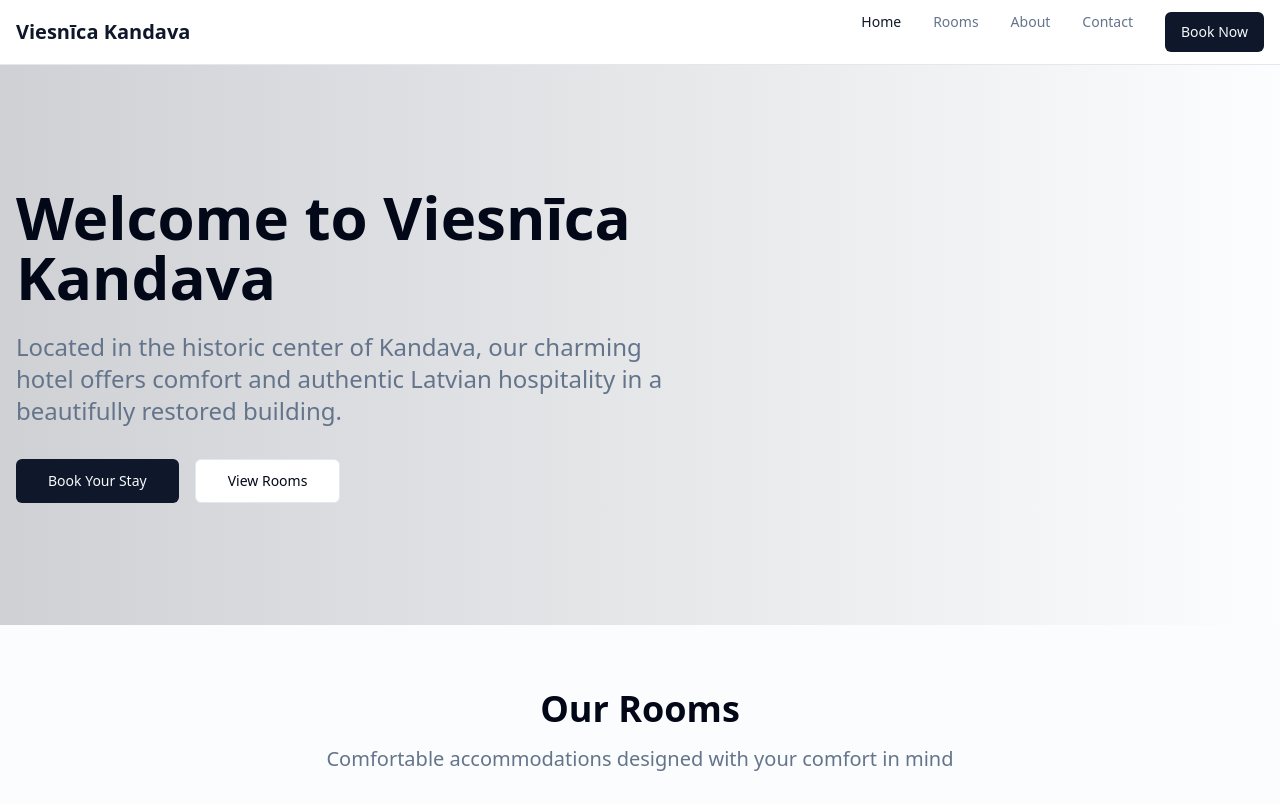
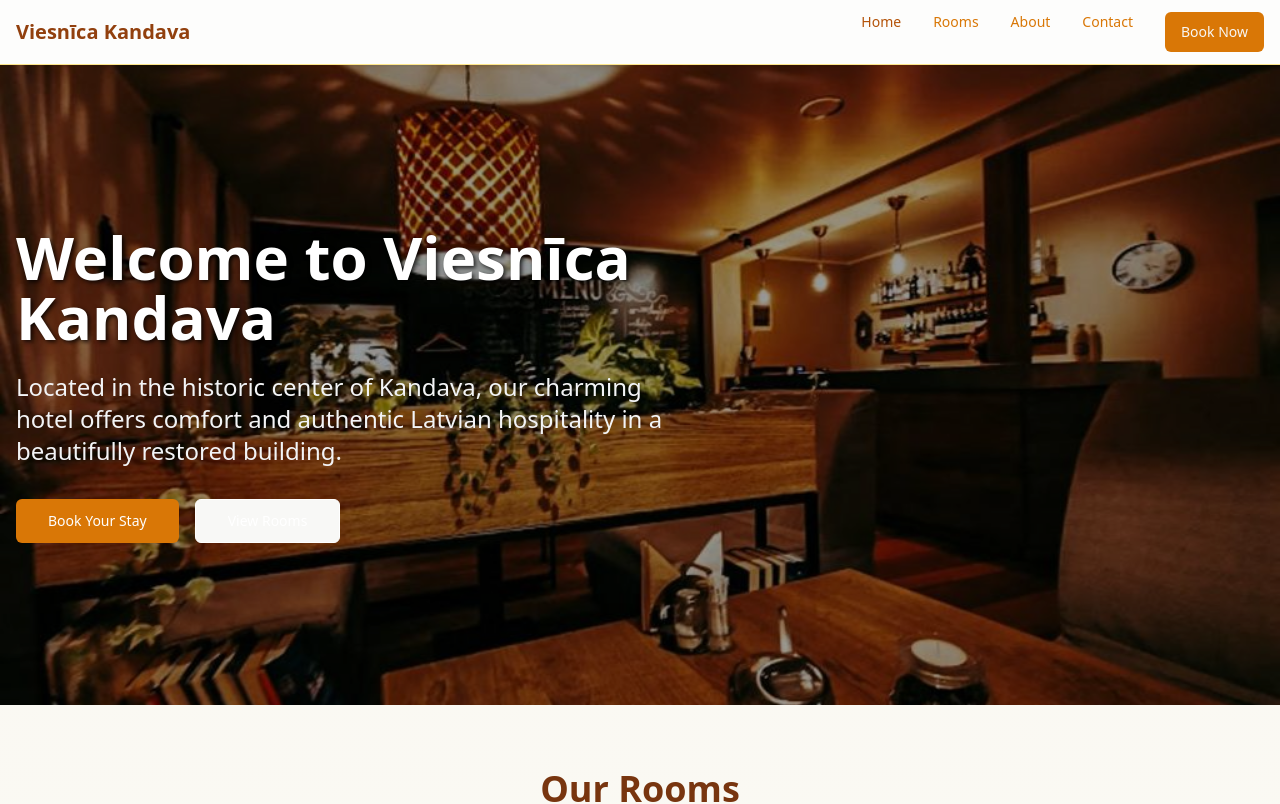
Before and after one commit to nkot24/creative-query-flow, a React (Vite) app: page / in a window 1280 px wide. Shown: the top 804 px of the page. Built offline with nearby package versions, Linux system fonts and the light colour scheme.

Commit message:
Refactor: Apply image-based design
Integrate the provided image into the design, ensuring visual harmony and aesthetic appeal.

```diff
--- a/src/components/hotel/HeroSection.tsx
+++ b/src/components/hotel/HeroSection.tsx
@@ -5,20 +5,32 @@ import { hotelData } from "@/models/hotelModel";
 
 export const HeroSection = () => {
   return (
-    <section className="relative h-[70vh] bg-gradient-to-r from-primary/20 to-secondary/20 flex items-center">
-      <div className="container mx-auto px-4">
-        <div className="max-w-2xl">
-          <h1 className="text-4xl md:text-6xl font-bold mb-6">
+    <section className="relative h-[80vh] overflow-hidden">
+      {/* Background Image */}
+      <div
+        className="absolute inset-0 bg-cover bg-center bg-no-repeat"
+        style={{
+          backgroundImage: "url('/lovable-uploads/c595f550-7634-4f25-bcfd-f70b07702255.png')"
+        }}
+      >
+        {/* Dark overlay for better text readability */}
+        <div className="absolute inset-0 bg-black/40"></div>
+      </div>
+
+      {/* Content */}
+      <div className="relative z-10 container mx-auto px-4 h-full flex items-center">
+        <div className="max-w-2xl text-white">
+          <h1 className="text-4xl md:text-6xl font-bold mb-6 text-shadow-lg">
             Welcome to {hotelData.name}
           </h1>
-          <p className="text-xl md:text-2xl text-muted-foreground mb-8">
+          <p className="text-xl md:text-2xl mb-8 text-gray-100">
             {hotelData.description}
           </p>
           <div className="flex flex-col sm:flex-row gap-4">
-            <Button size="lg" asChild>
+            <Button size="lg" asChild className="bg-amber-600 hover:bg-amber-700 text-white border-none">
               <Link to="/booking">Book Your Stay</Link>
             </Button>
-            <Button variant="outline" size="lg" asChild>
+            <Button variant="outline" size="lg" asChild className="border-white text-white hover:bg-white hover:text-amber-900">
               <Link to="/rooms">View Rooms</Link>
             </Button>
           </div>
--- a/src/components/hotel/Navigation.tsx
+++ b/src/components/hotel/Navigation.tsx
@@ -18,10 +18,10 @@ export const Navigation = () => {
   const isActive = (path: string) => location.pathname === path;
 
   return (
-    <nav className="bg-card border-b sticky top-0 z-50">
+    <nav className="bg-card/95 backdrop-blur-sm border-b border-amber-200 sticky top-0 z-50 shadow-sm">
       <div className="container mx-auto px-4">
         <div className="flex justify-between items-center h-16">
-          <Link to="/" className="text-xl font-bold text-primary">
+          <Link to="/" className="text-xl font-bold text-amber-800 hover:text-amber-900 transition-colors">
             Viesnīca Kandava
           </Link>
 
@@ -31,14 +31,14 @@ export const Navigation = () => {
               <Link
                 key={item.name}
                 to={item.path}
-                className={`text-sm font-medium transition-colors hover:text-primary ${
-                  isActive(item.path) ? "text-primary" : "text-muted-foreground"
+                className={`text-sm font-medium transition-colors hover:text-amber-700 ${
+                  isActive(item.path) ? "text-amber-700" : "text-amber-600"
                 }`}
               >
                 {item.name}
               </Link>
             ))}
-            <Button asChild>
+            <Button asChild className="bg-amber-600 hover:bg-amber-700">
               <Link to="/booking">Book Now</Link>
             </Button>
           </div>
@@ -47,30 +47,30 @@ export const Navigation = () => {
           <Button
             variant="ghost"
             size="icon"
-            className="md:hidden"
+            className="md:hidden hover:bg-amber-100"
             onClick={() => setIsOpen(!isOpen)}
           >
-            {isOpen ? <X className="h-5 w-5" /> : <Menu className="h-5 w-5" />}
+            {isOpen ? <X className="h-5 w-5 text-amber-700" /> : <Menu className="h-5 w-5 text-amber-700" />}
           </Button>
         </div>
 
         {/* Mobile Navigation */}
         {isOpen && (
-          <div className="md:hidden py-4 border-t">
+          <div className="md:hidden py-4 border-t border-amber-200">
             <div className="flex flex-col space-y-2">
               {navItems.map((item) => (
                 <Link
                   key={item.name}
                   to={item.path}
-                  className={`px-2 py-2 text-sm font-medium transition-colors hover:text-primary ${
-                    isActive(item.path) ? "text-primary" : "text-muted-foreground"
+                  className={`px-2 py-2 text-sm font-medium transition-colors hover:text-amber-700 ${
+                    isActive(item.path) ? "text-amber-700" : "text-amber-600"
                   }`}
                   onClick={() => setIsOpen(false)}
                 >
                   {item.name}
                 </Link>
               ))}
-              <Button asChild className="w-full mt-4">
+              <Button asChild className="w-full mt-4 bg-amber-600 hover:bg-amber-700">
                 <Link to="/booking" onClick={() => setIsOpen(false)}>Book Now</Link>
               </Button>
             </div>
--- a/src/components/hotel/RoomsPreview.tsx
+++ b/src/components/hotel/RoomsPreview.tsx
@@ -3,16 +3,16 @@ import { Button } from "@/components/ui/button";
 import { Card, CardContent, CardDescription, CardHeader, CardTitle } from "@/components/ui/card";
 import { Link } from "react-router-dom";
 import { roomsData } from "@/models/hotelModel";
-import { Users, Wifi, Car } from "lucide-react";
+import { Users } from "lucide-react";
 
 export const RoomsPreview = () => {
   const featuredRooms = roomsData.slice(0, 2);
 
   return (
-    <section className="py-16 bg-muted/30">
+    <section className="py-16 bg-gradient-to-b from-amber-50/30 to-orange-50/20">
       <div className="container mx-auto px-4">
         <div className="text-center mb-12">
-          <h2 className="text-3xl md:text-4xl font-bold mb-4">Our Rooms</h2>
+          <h2 className="text-3xl md:text-4xl font-bold mb-4 text-amber-900">Our Rooms</h2>
           <p className="text-xl text-muted-foreground max-w-2xl mx-auto">
             Comfortable accommodations designed with your comfort in mind
           </p>
@@ -20,19 +20,19 @@ export const RoomsPreview = () => {
 
         <div className="grid md:grid-cols-2 gap-8 mb-8">
           {featuredRooms.map((room) => (
-            <Card key={room.id} className="overflow-hidden">
-              <div className="h-48 bg-gradient-to-br from-primary/10 to-secondary/10"></div>
+            <Card key={room.id} className="overflow-hidden border-amber-200 hover:shadow-lg transition-shadow">
+              <div className="h-48 bg-gradient-to-br from-amber-100 to-orange-100"></div>
               <CardHeader>
                 <div className="flex justify-between items-start">
                   <div>
-                    <CardTitle>{room.type}</CardTitle>
+                    <CardTitle className="text-amber-900">{room.type}</CardTitle>
                     <CardDescription className="flex items-center gap-1 mt-1">
-                      <Users className="h-4 w-4" />
+                      <Users className="h-4 w-4 text-amber-600" />
                       Up to {room.max_guests} guests
                     </CardDescription>
                   </div>
                   <div className="text-right">
-                    <div className="text-2xl font-bold">€{room.price_per_night}</div>
+                    <div className="text-2xl font-bold text-amber-700">€{room.price_per_night}</div>
                     <div className="text-sm text-muted-foreground">per night</div>
                   </div>
                 </div>
@@ -43,7 +43,7 @@ export const RoomsPreview = () => {
                   {room.features.slice(0, 3).map((feature) => (
                     <span
                       key={feature}
-                      className="px-2 py-1 bg-muted text-muted-foreground text-xs rounded-md"
+                      className="px-2 py-1 bg-amber-100 text-amber-800 text-xs rounded-md"
                     >
                       {feature}
                     </span>
@@ -55,7 +55,7 @@ export const RoomsPreview = () => {
         </div>
 
         <div className="text-center">
-          <Button asChild>
+          <Button asChild className="bg-amber-600 hover:bg-amber-700">
             <Link to="/rooms">View All Rooms</Link>
           </Button>
         </div>
--- a/src/index.css
+++ b/src/index.css
@@ -1,3 +1,4 @@
+
 @tailwind base;
 @tailwind components;
 @tailwind utilities;
@@ -6,89 +7,82 @@
 
 @layer base {
   :root {
-    --background: 0 0% 100%;
-    --foreground: 222.2 84% 4.9%;
+    --background: 45 15% 97%;
+    --foreground: 30 25% 8%;
 
-    --card: 0 0% 100%;
-    --card-foreground: 222.2 84% 4.9%;
+    --card: 45 15% 99%;
+    --card-foreground: 30 25% 8%;
 
-    --popover: 0 0% 100%;
-    --popover-foreground: 222.2 84% 4.9%;
+    --popover: 45 15% 99%;
+    --popover-foreground: 30 25% 8%;
 
-    --primary: 222.2 47.4% 11.2%;
-    --primary-foreground: 210 40% 98%;
+    --primary: 25 95% 53%;
+    --primary-foreground: 45 15% 97%;
 
-    --secondary: 210 40% 96.1%;
-    --secondary-foreground: 222.2 47.4% 11.2%;
+    --secondary: 35 25% 92%;
+    --secondary-foreground: 30 25% 15%;
 
-    --muted: 210 40% 96.1%;
-    --muted-foreground: 215.4 16.3% 46.9%;
+    --muted: 35 25% 92%;
+    --muted-foreground: 30 15% 45%;
 
-    --accent: 210 40% 96.1%;
-    --accent-foreground: 222.2 47.4% 11.2%;
+    --accent: 35 25% 90%;
+    --accent-foreground: 30 25% 15%;
 
     --destructive: 0 84.2% 60.2%;
-    --destructive-foreground: 210 40% 98%;
+    --destructive-foreground: 45 15% 97%;
 
-    --border: 214.3 31.8% 91.4%;
-    --input: 214.3 31.8% 91.4%;
-    --ring: 222.2 84% 4.9%;
+    --border: 35 20% 88%;
+    --input: 35 20% 88%;
+    --ring: 25 95% 53%;
 
     --radius: 0.5rem;
 
-    --sidebar-background: 0 0% 98%;
-
-    --sidebar-foreground: 240 5.3% 26.1%;
-
-    --sidebar-primary: 240 5.9% 10%;
-
-    --sidebar-primary-foreground: 0 0% 98%;
-
-    --sidebar-accent: 240 4.8% 95.9%;
-
-    --sidebar-accent-foreground: 240 5.9% 10%;
-
-    --sidebar-border: 220 13% 91%;
-
-    --sidebar-ring: 217.2 91.2% 59.8%;
+    --sidebar-background: 45 15% 98%;
+    --sidebar-foreground: 30 25% 20%;
+    --sidebar-primary: 25 95% 53%;
+    --sidebar-primary-foreground: 45 15% 97%;
+    --sidebar-accent: 35 25% 92%;
+    --sidebar-accent-foreground: 30 25% 15%;
+    --sidebar-border: 35 20% 88%;
+    --sidebar-ring: 25 95% 53%;
   }
 
   .dark {
-    --background: 222.2 84% 4.9%;
-    --foreground: 210 40% 98%;
+    --background: 30 20% 8%;
+    --foreground: 45 15% 95%;
 
-    --card: 222.2 84% 4.9%;
-    --card-foreground: 210 40% 98%;
+    --card: 30 20% 10%;
+    --card-foreground: 45 15% 95%;
 
-    --popover: 222.2 84% 4.9%;
-    --popover-foreground: 210 40% 98%;
+    --popover: 30 20% 10%;
+    --popover-foreground: 45 15% 95%;
 
-    --primary: 210 40% 98%;
-    --primary-foreground: 222.2 47.4% 11.2%;
+    --primary: 25 95% 53%;
+    --primary-foreground: 30 20% 8%;
 
-    --secondary: 217.2 32.6% 17.5%;
-    --secondary-foreground: 210 40% 98%;
+    --secondary: 30 15% 15%;
+    --secondary-foreground: 45 15% 95%;
 
-    --muted: 217.2 32.6% 17.5%;
-    --muted-foreground: 215 20.2% 65.1%;
+    --muted: 30 15% 15%;
+    --muted-foreground: 35 10% 65%;
 
-    --accent: 217.2 32.6% 17.5%;
-    --accent-foreground: 210 40% 98%;
+    --accent: 30 15% 18%;
+    --accent-foreground: 45 15% 95%;
 
     --destructive: 0 62.8% 30.6%;
-    --destructive-foreground: 210 40% 98%;
+    --destructive-foreground: 45 15% 95%;
 
-    --border: 217.2 32.6% 17.5%;
-    --input: 217.2 32.6% 17.5%;
-    --ring: 212.7 26.8% 83.9%;
-    --sidebar-background: 240 5.9% 10%;
-    --sidebar-foreground: 240 4.8% 95.9%;
-    --sidebar-primary: 224.3 76.3% 48%;
-    --sidebar-primary-foreground: 0 0% 100%;
-    --sidebar-accent: 240 3.7% 15.9%;
-    --sidebar-accent-foreground: 240 4.8% 95.9%;
-    --sidebar-border: 240 3.7% 15.9%;
-    --sidebar-ring: 217.2 91.2% 59.8%;
+    --border: 30 15% 18%;
+    --input: 30 15% 18%;
+    --ring: 25 95% 53%;
+    --sidebar-background: 30 20% 8%;
+    --sidebar-foreground: 45 15% 90%;
+    --sidebar-primary: 25 95% 53%;
+    --sidebar-primary-foreground: 30 20% 8%;
+    --sidebar-accent: 30 15% 15%;
+    --sidebar-accent-foreground: 45 15% 90%;
+    --sidebar-border: 30 15% 15%;
+    --sidebar-ring: 25 95% 53%;
   }
 }
 
@@ -101,3 +95,9 @@
     @apply bg-background text-foreground;
   }
 }
+
+@layer utilities {
+  .text-shadow-lg {
+    text-shadow: 2px 2px 4px rgba(0, 0, 0, 0.8);
+  }
+}
```
Also changed, not shown: public/lovable-uploads/c595f550-7634-4f25-bcfd-f70b07702255.png (added).
